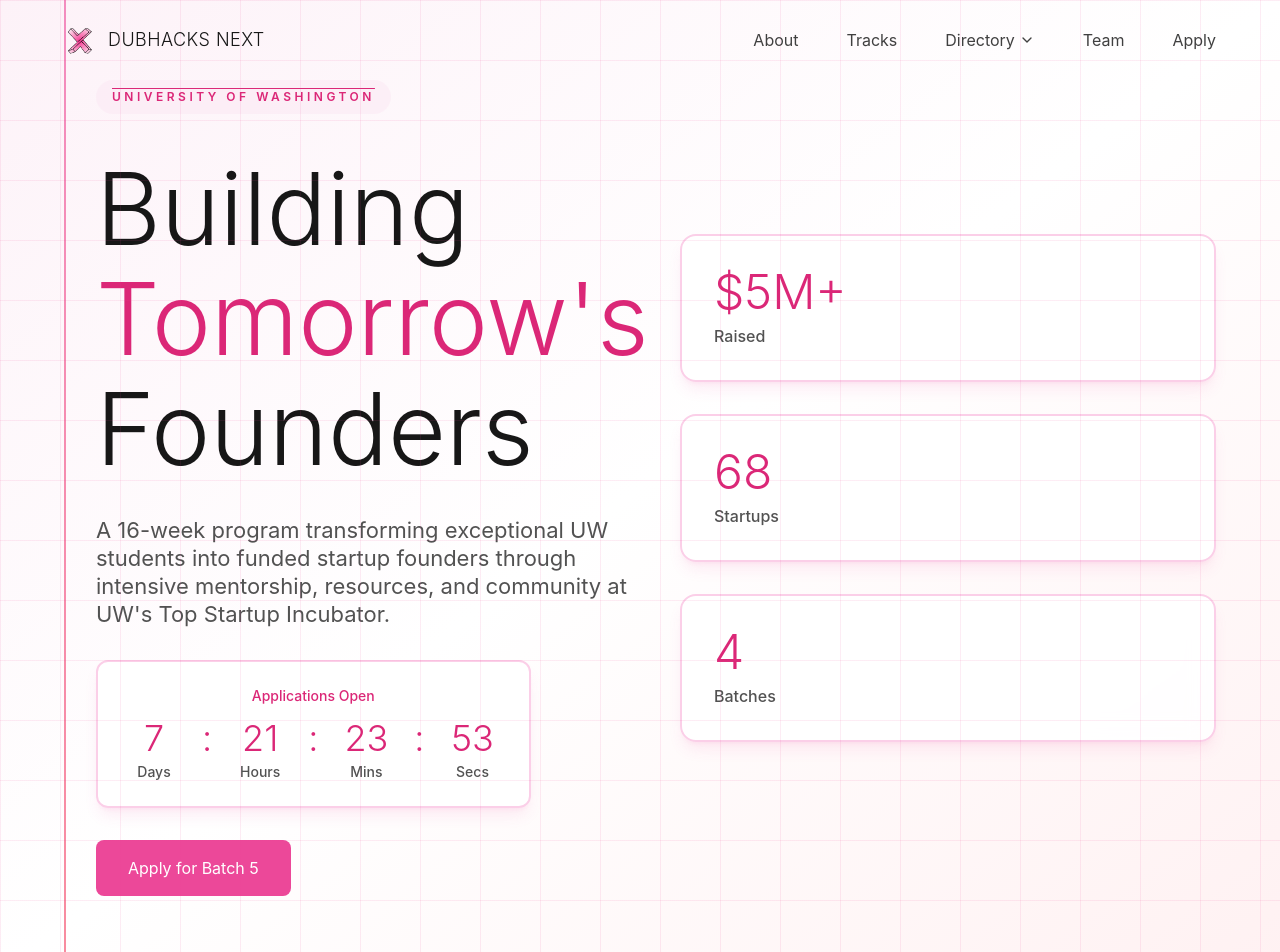
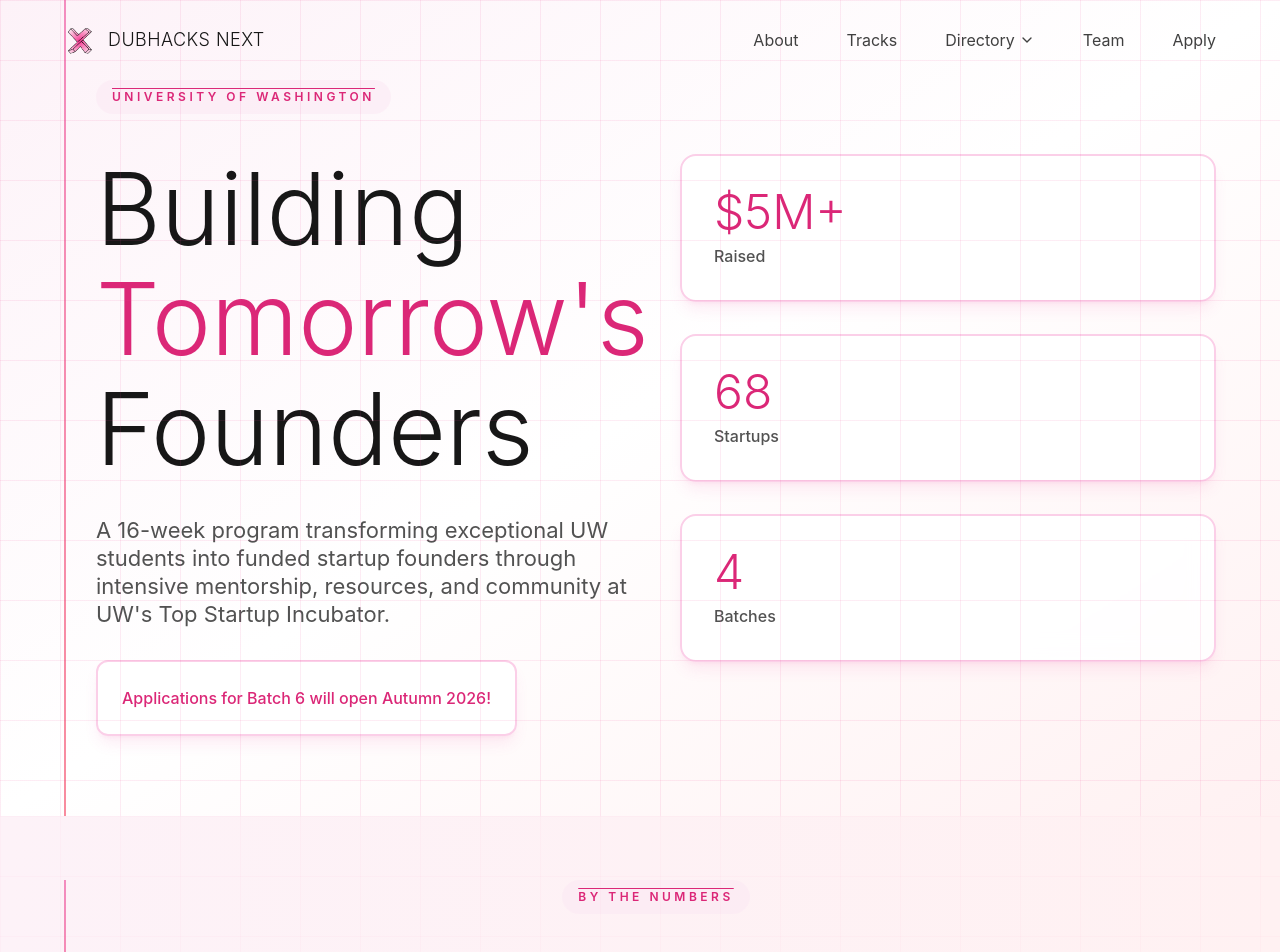
Before and after one commit to v-kliu/dubhacks-next, a React (Create React App) app: page / in a window 1280 px wide. Shown: the top 952 px of the page. Built offline with nearby package versions, Linux system fonts and the light colour scheme.

Commit message:
finalized batch 5 apps, closed now. update website so says batch 6 apps will open autumn 2026

```diff
--- a/src/components/ApplicationCTASection.tsx
+++ b/src/components/ApplicationCTASection.tsx
@@ -1,5 +1,6 @@
 import React from 'react';
 import { motion } from 'framer-motion';
+import { Settings } from 'lucide-react';
 
 const ApplicationCTASection: React.FC = () => {
   return (
@@ -15,58 +16,27 @@
             viewport={{ once: true }}
             className="space-y-8"
           >
-            <h2 className="text-6xl md:text-8xl font-light text-white leading-tight">
-              Apply to Batch 5
+            <div className="flex justify-center mb-6">
+              <motion.div
+                animate={{ rotate: 360 }}
+                transition={{ duration: 3, repeat: Infinity, ease: "linear" }}
+              >
+                <Settings className="w-16 h-16 md:w-20 md:h-20 text-white" />
+              </motion.div>
+            </div>
+
+            <h2 className="text-5xl md:text-7xl font-light text-white leading-tight">
+              Currently Incubating Batch 5
             </h2>
-
-            <motion.div
-              initial={{ opacity: 0, y: 10 }}
-              whileInView={{ opacity: 1, y: 0 }}
-              transition={{ duration: 0.6, delay: 0.2 }}
-              viewport={{ once: true }}
-              className="flex flex-col sm:flex-row gap-4 justify-center items-center max-w-2xl mx-auto mt-6"
-            >
-              <div className="flex items-baseline gap-2">
-                <span className="text-white/60 text-sm font-light">Priority Deadline:</span>
-                <span className="text-white text-lg font-medium">Oct 24</span>
-              </div>
-
-              <span className="hidden sm:inline text-white/40">•</span>
-
-              <div className="flex items-baseline gap-2">
-                <span className="text-white/60 text-sm font-light">Regular Deadline:</span>
-                <span className="text-white text-lg font-medium">Nov 2</span>
-              </div>
-            </motion.div>
-
-            <motion.div
-              initial={{ opacity: 0, y: 20 }}
-              whileInView={{ opacity: 1, y: 0 }}
-              transition={{ duration: 0.6, delay: 0.4 }}
-              viewport={{ once: true }}
-              className="pt-8"
-            >
-              <button
-                onClick={() => {
-                  const tracksSection = document.getElementById('tracks');
-                  if (tracksSection) {
-                    tracksSection.scrollIntoView({ behavior: 'smooth' });
-                  }
-                }}
-                className="bg-white text-primary-600 px-12 py-6 text-xl rounded-xl hover:shadow-2xl hover:shadow-white/20 hover:scale-105 transition-all duration-300 font-semibold"
-              >
-                Start Your Application
-              </button>
-            </motion.div>
 
             <motion.p
               initial={{ opacity: 0 }}
               whileInView={{ opacity: 1 }}
-              transition={{ duration: 0.6, delay: 0.6 }}
+              transition={{ duration: 0.6, delay: 0.4 }}
               viewport={{ once: true }}
-              className="text-white/80 text-sm pt-4"
+              className="text-white text-lg md:text-xl pt-4 max-w-2xl mx-auto"
             >
-              Limited spots available. Apply early for priority consideration.
+              Applications for Batch 6 will open Autumn 2026!
             </motion.p>
           </motion.div>
         </div>
--- a/src/components/FounderSuccessSection.tsx
+++ b/src/components/FounderSuccessSection.tsx
@@ -52,7 +52,7 @@
   ];
 
   return (
-    <section className="bg-white py-12 md:py-section px-4 md:px-6 lg:px-12">
+    <section className="bg-white pt-4 md:pt-8 pb-12 md:pb-section px-4 md:px-6 lg:px-12">
       <div className="max-w-content mx-auto">
         <div className="text-center mb-8 md:mb-12">
           <motion.div
--- a/src/components/HeroSection.tsx
+++ b/src/components/HeroSection.tsx
@@ -16,11 +16,10 @@
     const calculateTimeLeft = () => {
       const now = new Date();
 
-      // Convert PST/PDT deadlines to UTC (PDT is UTC-7, PST is UTC-8)
-      // October is during PDT (UTC-7)
-      const applicationsOpen = new Date('2025-10-18T07:00:00Z'); // 12:00 AM PDT = 7:00 AM UTC
-      const priorityDeadline = new Date('2025-10-25T06:59:59Z'); // Oct 25 11:59:59 PM PDT = Oct 26 6:59:59 AM UTC
-      const regularDeadline = new Date('2025-11-03T07:59:59Z'); // 11:59:59 PM PST (Seattle Time) on Nov 2 = 6:59:59 AM UTC on Nov 3
+      // HELLO NEW EXEC OF BATCH 6!!! go kill it this year :)) - victor
+      const applicationsOpen = new Date('2025-10-18T07:00:00Z');
+      const priorityDeadline = new Date('2025-10-25T06:59:59Z');
+      const regularDeadline = new Date('2025-11-03T07:59:59Z');
 
       let targetDate;
       let deadlineLabel;
@@ -114,68 +113,17 @@
                   through intensive mentorship, resources, and community at UW's Top Startup Incubator.
                 </p>
 
-                {/* Countdown Timer */}
-                {currentDeadline && currentDeadline !== 'Applications Closed' && (
-                  <motion.div
-                    className="mt-6 md:mt-8"
-                    initial={{ opacity: 0, y: 20 }}
-                    animate={{ opacity: 1, y: 0 }}
-                    transition={{ delay: 0.7, duration: 0.5 }}
-                  >
-                    <div className="inline-block bg-white/90 backdrop-blur-md border-2 border-primary-200 rounded-xl p-4 md:p-6 shadow-lg shadow-primary-500/10">
-                      <div className="text-xs md:text-sm text-primary-600 font-medium mb-2 md:mb-3 text-center">
-                        {currentDeadline}
-                      </div>
-                      <div className="flex gap-2 md:gap-4">
-                        <div className="flex flex-col items-center min-w-[3rem] md:min-w-[4rem]">
-                          <div className="text-2xl md:text-3xl lg:text-4xl font-light text-primary-600 mb-1">
-                            {timeLeft.days}
-                          </div>
-                          <div className="text-xs md:text-sm text-neutral-600 font-medium">Days</div>
-                        </div>
-                        <div className="text-2xl md:text-3xl lg:text-4xl text-primary-600 font-light self-start">:</div>
-                        <div className="flex flex-col items-center min-w-[3rem] md:min-w-[4rem]">
-                          <div className="text-2xl md:text-3xl lg:text-4xl font-light text-primary-600 mb-1">
-                            {String(timeLeft.hours).padStart(2, '0')}
-                          </div>
-                          <div className="text-xs md:text-sm text-neutral-600 font-medium">Hours</div>
-                        </div>
-                        <div className="text-2xl md:text-3xl lg:text-4xl text-primary-600 font-light self-start">:</div>
-                        <div className="flex flex-col items-center min-w-[3rem] md:min-w-[4rem]">
-                          <div className="text-2xl md:text-3xl lg:text-4xl font-light text-primary-600 mb-1">
-                            {String(timeLeft.minutes).padStart(2, '0')}
-                          </div>
-                          <div className="text-xs md:text-sm text-neutral-600 font-medium">Mins</div>
-                        </div>
-                        <div className="text-2xl md:text-3xl lg:text-4xl text-primary-600 font-light self-start">:</div>
-                        <div className="flex flex-col items-center min-w-[3rem] md:min-w-[4rem]">
-                          <div className="text-2xl md:text-3xl lg:text-4xl font-light text-primary-600 mb-1">
-                            {String(timeLeft.seconds).padStart(2, '0')}
-                          </div>
-                          <div className="text-xs md:text-sm text-neutral-600 font-medium">Secs</div>
-                        </div>
-                      </div>
-                    </div>
-                  </motion.div>
-                )}
-
                 <motion.div
-                  className="mt-8 md:mt-12"
+                  className="mt-6 md:mt-8"
                   initial={{ opacity: 0, y: 20 }}
                   animate={{ opacity: 1, y: 0 }}
-                  transition={{ delay: 0.8, duration: 0.5 }}
+                  transition={{ delay: 0.7, duration: 0.5 }}
                 >
-                  <button
-                    onClick={() => {
-                      const tracksSection = document.getElementById('tracks');
-                      if (tracksSection) {
-                        tracksSection.scrollIntoView({ behavior: 'smooth' });
-                      }
-                    }}
-                    className="bg-primary-500 text-white px-6 md:px-8 py-3 md:py-4 rounded-lg hover:bg-primary-600 transition-all duration-300 hover:shadow-lg hover:shadow-primary-500/25 transform hover:scale-105 w-full sm:w-auto text-sm md:text-base"
-                  >
-                    Apply for Batch 5
-                  </button>
+                  <div className="inline-block bg-white/90 backdrop-blur-md border-2 border-primary-200 rounded-xl p-4 md:p-6 shadow-lg shadow-primary-500/10">
+                    <div className="text-sm md:text-base text-primary-600 font-medium text-center">
+                      Applications for Batch 6 will open Autumn 2026!
+                    </div>
+                  </div>
                 </motion.div>
               </div>
             </div>
--- a/src/components/TracksSection.tsx
+++ b/src/components/TracksSection.tsx
@@ -155,14 +155,6 @@
               </div>
 
               <div className="flex flex-col sm:flex-row gap-3 md:gap-4">
-                <a
-                  href={track.applicationUrl}
-                  target="_blank"
-                  rel="noopener noreferrer"
-                  className="inline-block text-center border border-neutral-700 text-neutral-900 px-5 md:px-6 py-2.5 md:py-3 text-sm md:text-base hover:bg-pink hover:border-pink hover:text-white transition-all duration-300 w-full sm:w-auto"
-                >
-                  {track.cta}
-                </a>
                 <button
                   onClick={() => {
                     const faqSection = document.getElementById('faq');
```
